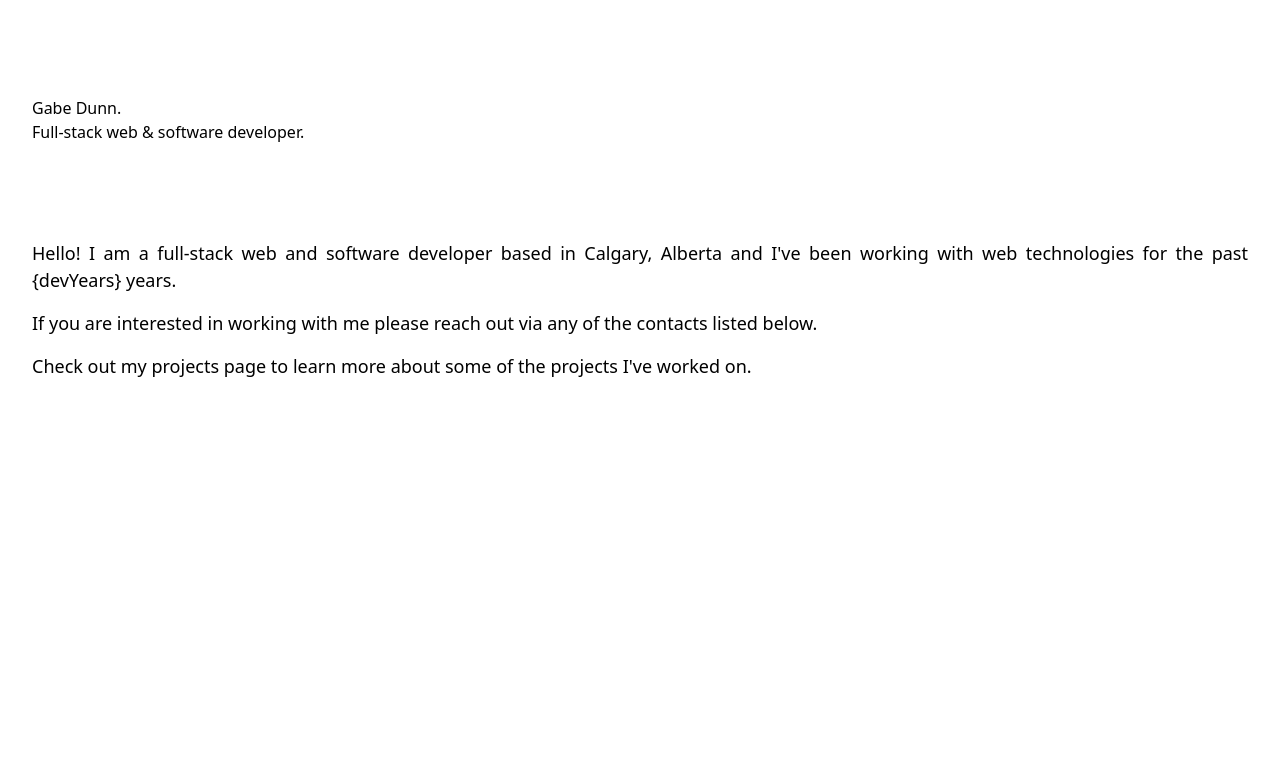
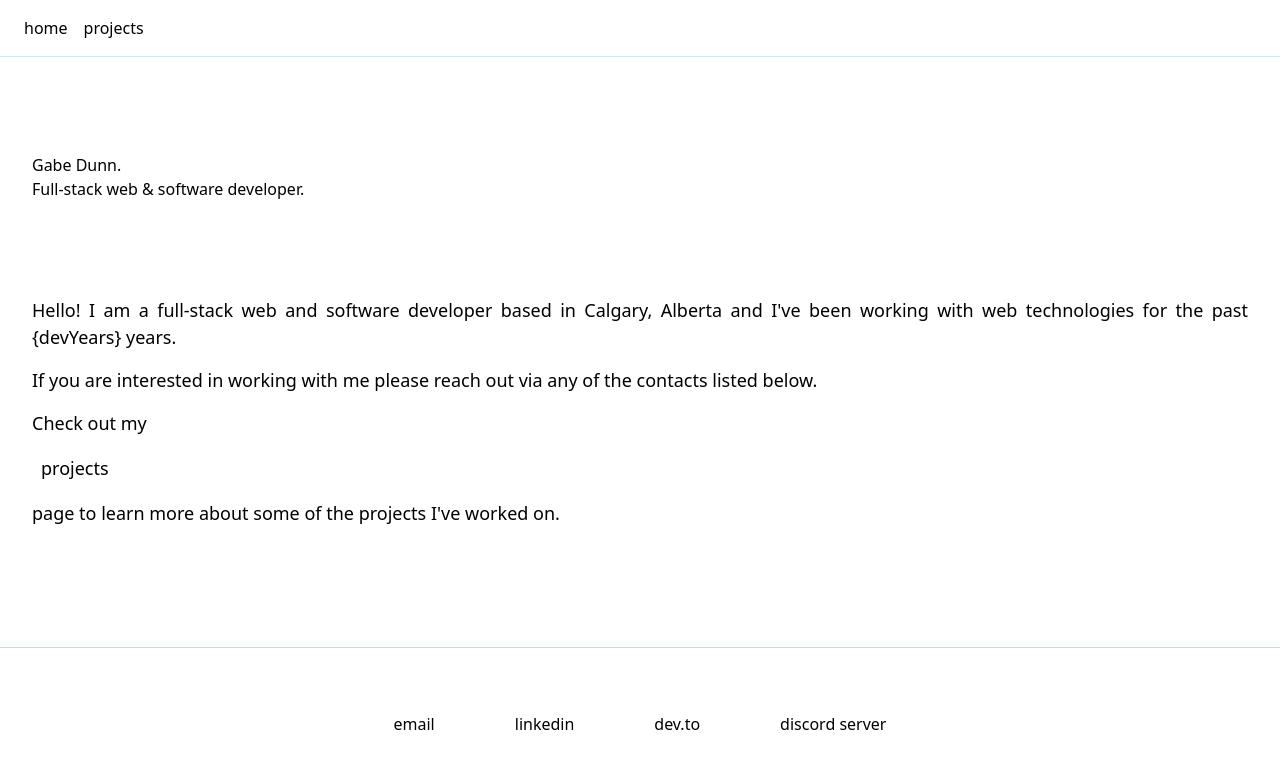
Before and after one commit to gabedunn/gabedunn.dev, a Vue app: page / in a window 1280 px wide. Shown: the top 768 px of the page. Built offline with nearby package versions, Linux system fonts and the light colour scheme; what @tailwindcss/ui would draw is missing.

Commit message:
add header and footer

```diff
--- a/src/App.vue
+++ b/src/App.vue
@@ -1,9 +1,26 @@
 <template>
+  <navbar />
   <router-view />
+  <foot />
 </template>
 
 <script>
+  import Navbar from './components/Navbar.vue'
+  import Foot from './components/Foot.vue'
+
   export default {
-    name: 'App'
+    name: 'App',
+    components: {
+      Navbar,
+      Foot
+    }
   }
 </script>
+
+<style>
+  html,
+  body,
+  #app {
+    min-height: 100vh;
+  }
+</style>
--- /dev/null
+++ b/src/components/Foot.vue
@@ -0,0 +1,55 @@
+<template>
+  <footer class="container mx-auto py-12 flex">
+    <ul class="mx-auto font-light">
+      <li
+        v-for="contact in contacts"
+        :key="contact.href"
+        class="inline px-2 md:px-8"
+      >
+        <a
+          :href="contact.href"
+          :target="contact.target"
+          v-text="contact.name"
+        />
+      </li>
+    </ul>
+  </footer>
+</template>
+
+<script>
+  export default {
+    name: 'Foot',
+    data() {
+      return {
+        contacts: [
+          {
+            name: 'email',
+            href: 'mailto:gabe@gabedunn.dev',
+            target: ''
+          },
+          {
+            name: 'linkedin',
+            href: 'https://www.linkedin.com/in/gabe-dunn-148142142/',
+            target: '_blank'
+          },
+          {
+            name: 'dev.to',
+            href: 'https://dev.to/redxtech',
+            target: '_blank'
+          },
+          {
+            name: 'discord server',
+            href: 'https://devcord.com/',
+            target: '_blank'
+          }
+        ]
+      }
+    }
+  }
+</script>
+
+<style>
+  footer {
+    border-top: 1px solid rgba(0, 157, 231, 0.3);
+  }
+</style>
--- a/src/components/HelloWorld.vue
+++ /dev/null
@@ -1,25 +0,0 @@
-<template>
-  <h1>{{ msg }}</h1>
-  <button @click="count++">count is: {{ count }}</button>
-  <p>
-    Edit <code>components/HelloWorld.vue</code> to test hot module replacement.
-  </p>
-</template>
-
-<script>
-  export default {
-    name: 'HelloWorld',
-    props: {
-      msg: {
-        type: String,
-        required: false,
-        default: 'Hello, World!'
-      }
-    },
-    data() {
-      return {
-        count: 0
-      }
-    }
-  }
-</script>
--- /dev/null
+++ b/src/components/Navbar.vue
@@ -0,0 +1,58 @@
+<template>
+  <nav class="container mx-auto">
+    <ul>
+      <li>
+        <router-link to="/">home</router-link>
+      </li>
+      <li>
+        <router-link to="/projects">projects</router-link>
+      </li>
+    </ul>
+  </nav>
+</template>
+
+<script>
+  export default {
+    name: 'Navbar'
+  }
+</script>
+
+<style>
+  nav {
+    border-bottom: 1px solid rgba(0, 157, 231, 0.2);
+    font-weight: 300;
+    padding: 0 1em;
+  }
+  ul {
+    margin: 0;
+    padding: 0;
+  }
+  /* clearfix */
+  ul::after {
+    content: '';
+    display: block;
+    clear: both;
+  }
+  li {
+    display: block;
+    float: left;
+  }
+  .selected {
+    position: relative;
+    display: inline-block;
+  }
+  .selected::after {
+    position: absolute;
+    content: '';
+    width: calc(100% - 1em);
+    height: 2px;
+    background-color: rgb(0, 157, 231);
+    display: block;
+    bottom: -1px;
+  }
+  a {
+    text-decoration: none;
+    padding: 1em 0.5em;
+    display: block;
+  }
+</style>
--- a/src/pages/index.vue
+++ b/src/pages/index.vue
@@ -33,6 +33,6 @@
 
 <style>
   main {
-    height: calc(100% - 60px);
+    height: calc(100vh - 210px);
   }
 </style>
```
